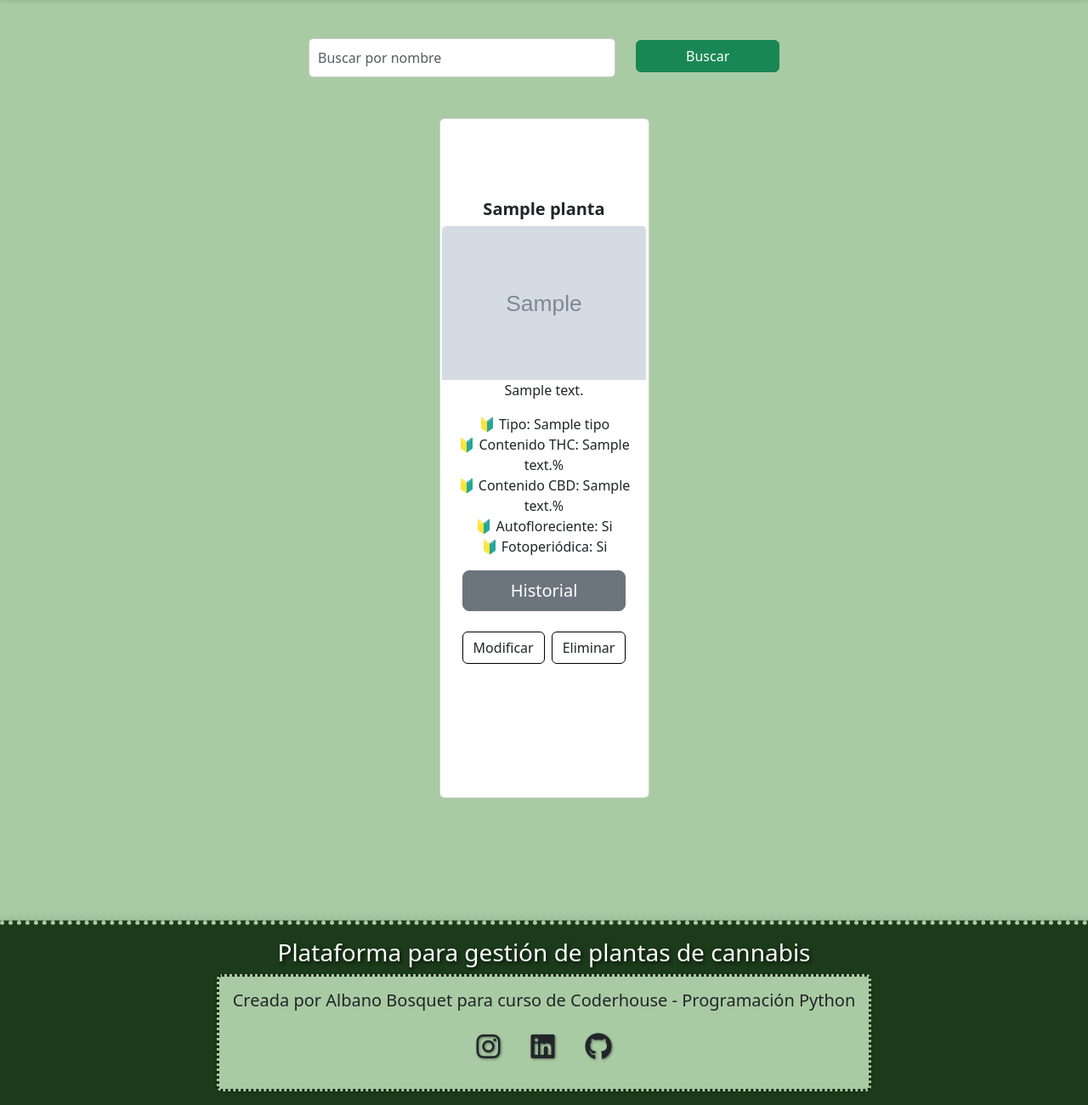
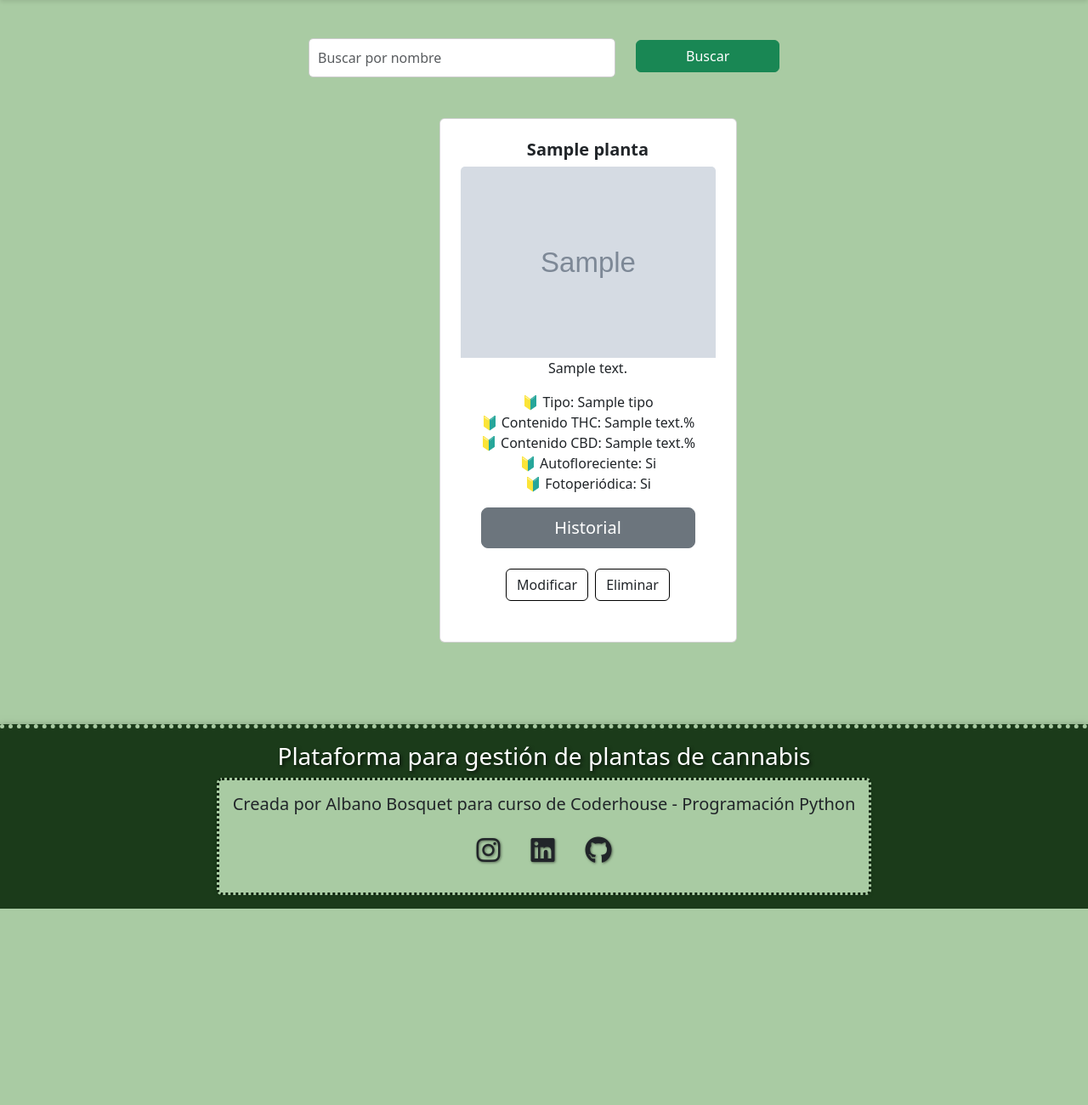
Before and after one commit to Albano-Bosquet/albano-coderhouse, a Django app: template inicio/templates/inicio/listado_de_plantas.html in a window 1280 px wide. Shown: the part 56-1356 px from the top of the page at 85% size. After the commit the page ends 1125 px from the top, so only its background shows below. Run offline with Django 5.2, Linux system fonts and the light colour scheme; the template is opened without the code that fills it: most values are stand-ins (such as "Sample title", 1, 10 or a date in 2020); grey boxes marked "Sample" are stand-in pictures.

Commit message:
Se hicieron cambios esteticos en la pagina principal, se agrego logica al historial por planta

```diff
--- a/inicio/templates/base.html
+++ b/inicio/templates/base.html
@@ -9,7 +9,7 @@
     <link rel="stylesheet" href="https://cdnjs.cloudflare.com/ajax/libs/font-awesome/6.0.0/css/all.min.css">
     <link rel="stylesheet" href="https://cdn.jsdelivr.net/npm/bootstrap@5.3.0/dist/css/bootstrap.min.css">
 </head>
-<body style="background-color: #A9CBA3;">
+<body style="background-color: #A9CBA3;" class="d-flex flex-column min-vh-100">
     <nav class="navbar navbar-expand-lg bg-body-tertiary fixed-top">
         <div class="container-fluid">
             <a class="navbar-brand" href={% url "inicio" %}>MENDOCANN</a>
@@ -28,7 +28,7 @@
     {% block contenido %}
     {% endblock contenido %}
 
-    <footer class="text-white py-3 mt-5" style="background-color: #1B3B1A !important; box-shadow: 0 4px 10px rgba(0, 0, 0, 0.5); border-top: 5px dotted #A9CBA3;">
+    <footer class="mt-auto text-white py-3" style="background-color: #1B3B1A !important; box-shadow: 0 4px 10px rgba(0, 0, 0, 0.5); border-top: 5px dotted #A9CBA3;">
         <div class="container text-center">
             <h3 class="mb-2" style="text-shadow: 2px 2px 4px rgba(0, 0, 0, 0.7);">Plataforma para gestión de plantas de cannabis</h3>
             <div class="p-3 rounded shadow-sm d-inline-block text-dark" style="background-color: #A9CBA3; border: 3px dotted #0F260F; box-shadow: inset 0 0 10px rgba(0, 0, 0, 0.3);">
--- a/inicio/templates/inicio/historial.html
+++ /dev/null
@@ -1,5 +0,0 @@
-{% extends 'base.html' %}
-
-{% block contenido %}
-
-{% endblock contenido %}
--- a/inicio/templates/inicio/inicio.html
+++ b/inicio/templates/inicio/inicio.html
@@ -4,9 +4,9 @@
 <div class="container d-flex justify-content-between align-items-center" style="height: 72vh;">
     <div class="w-50" style="background: url('media/plantas/hojas.png') no-repeat center center/cover; height: 115%; -webkit-mask-image: radial-gradient(circle, rgba(0, 0, 0, 1) 30%, rgba(0, 0, 0, 0) 80%); mask-image: radial-gradient(circle, rgba(0, 0, 0, 1) 30%, rgba(0, 0, 0, 0) 80%);"></div>
 
-    <div class="card p-4 shadow" style="width: 350px; z-index: 2;">
+    <div style="width: 350px; max-height: 80vh !important; overflow: auto !important; z-index: 2; padding:10px">
         <form id="formulario" onsubmit="return validarFormulario()">
-            <!-- Formulario de inicio de sesión -->
+            <!-- Formulario de  inicio de sesión -->
             <div id="formulario-inicio">
                 <div class="mb-3">
                     <input type="email" class="form-control" placeholder="Correo electrónico" required>
--- a/inicio/templates/inicio/listado_de_plantas.html
+++ b/inicio/templates/inicio/listado_de_plantas.html
@@ -44,7 +44,7 @@
                             {% endif %}
                         </ul>
                         <div class="card-footer p-4 pt-0 border-top-0 bg-transparent text-center">
-                            <a class="btn btn-secondary btn-lg w-100 mt-auto" href="#">Historial</a>
+                            <a class="btn btn-secondary btn-lg w-100 mt-auto" href="{% url 'historial_planta' planta.id %}">Historial</a>
                         </div>
                         <div class="card-footer p-4 pt-0 border-top-0 bg-transparent d-flex justify-content-center gap-2">
                             <!-- Botón Modificar -->
--- a/inicio/urls.py
+++ b/inicio/urls.py
@@ -1,4 +1,4 @@
-from inicio.views import inicio, crear_planta, listado_de_plantas, ModificarPlantaVista, EliminarPlantaVista
+from inicio.views import inicio, crear_planta, listado_de_plantas, ModificarPlantaVista, EliminarPlantaVista, historial_planta
 from django.urls import path
 from django.conf import settings
 from django.conf.urls.static import static
@@ -13,6 +13,7 @@ urlpatterns = [
     #Clases basadas en vistas
     path('modificar_planta/<int:pk>', ModificarPlantaVista.as_view(), name='modificar_planta'),
     path('eliminar_planta/<int:pk>', EliminarPlantaVista.as_view(), name='eliminar_planta'),
+    path('historial/<int:planta_id>/', historial_planta, name='historial_planta'),
 ]
 
 if settings.DEBUG:
--- a/proyecto/settings.py
+++ b/proyecto/settings.py
@@ -107,7 +107,7 @@ AUTH_PASSWORD_VALIDATORS = [
 
 LANGUAGE_CODE = 'en-us'
 
-TIME_ZONE = 'UTC'
+TIME_ZONE = 'America/Argentina/Buenos_Aires'
 
 USE_I18N = True
 
--- a/static/css/styles.css
+++ b/static/css/styles.css
@@ -23,17 +23,17 @@ body, html {
     display: flex;
     justify-content: center;
     align-items: center;
-    min-height: 100vh; /* Cambiar de height a min-height */
-    padding-top: 70px; /* Ajustar según la altura del navbar */
+    height: auto; /* Cambiado de min-height: 100vh; */
+    padding-top: 70px; /* Ajustar según el navbar */
 }
 
 .card {
-    display: flex;
-    justify-content: center;
-    align-items: center;
-    min-height: 100vh; /* Cambiar de height a min-height */
-    padding-top: 70px; /* Ajustar según la altura del navbar */
+    width: 350px;
+    max-height: 80vh;
+    overflow: auto;
+    z-index: 2;
 }
+
 
 /* Caja del formulario */
 .form-container {
```
Also changed, not shown: inicio/forms.py (+6 -1 lines), inicio/models.py (+8 -0 lines), inicio/templates/inicio/historial_planta.html (added, +29 -0 lines), inicio/views.py (+20 -3 lines), inicio/migrations/0006_historialplanta.py (added), 1 other file.
